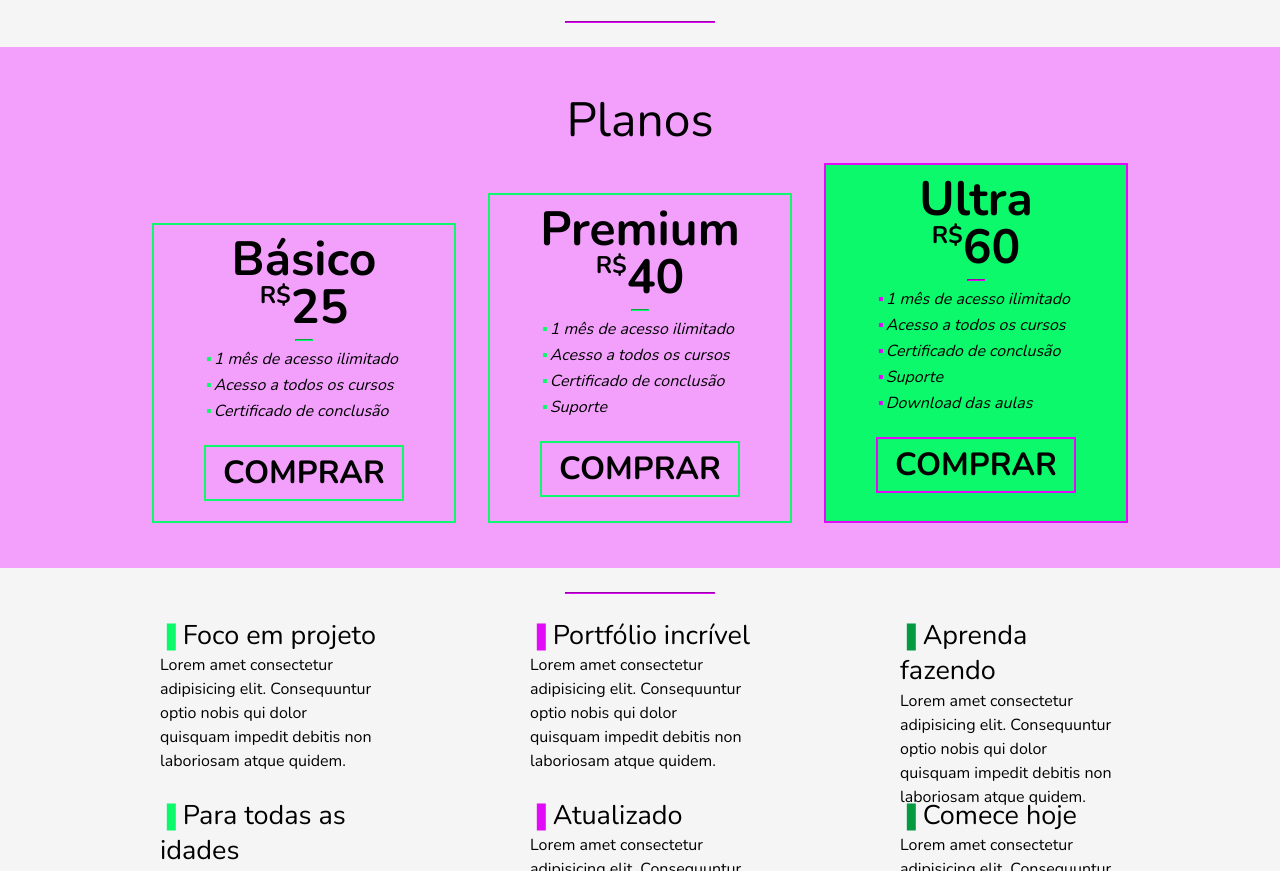
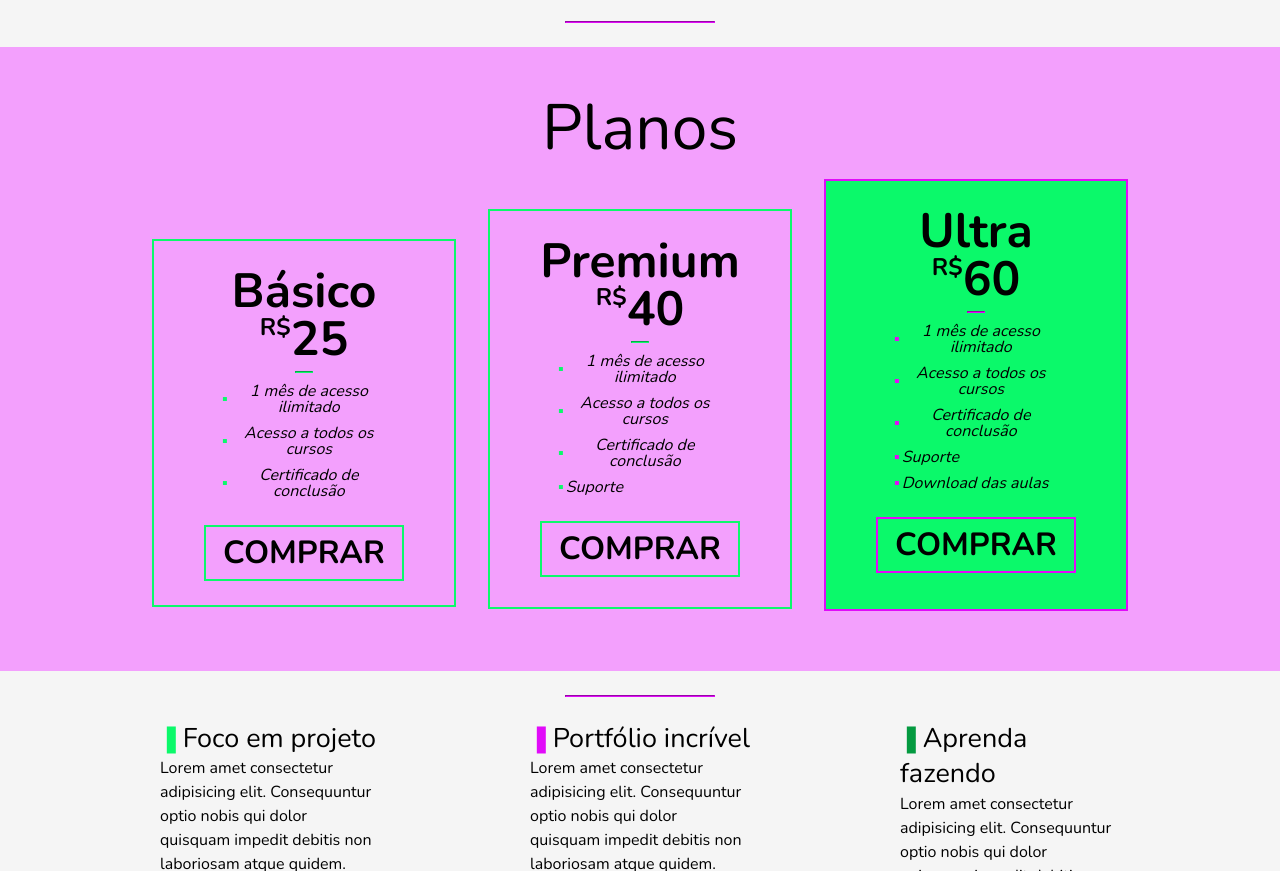
Before and after one commit to GuilhermeZalla/frontboxcursos, a plain HTML site: page index.html in a window 1280 px wide. Shown: the part 1135-2006 px from the top of the page. Drawn offline with nearby package versions, Linux system fonts and the light colour scheme.

Commit message:
Update styles.css

```diff
--- a/css/styles.css
+++ b/css/styles.css
@@ -196,7 +196,7 @@ hr {
 
 .planos {
     background-color: var(--clr-pink-lighter);
-    padding: 30px;
+    padding: 30px 0 60px 0;
     display: flex;
     justify-content: center;
     flex-direction: column;
@@ -207,13 +207,12 @@ hr {
     display: flex;
     justify-content: center;
     flex-wrap: wrap;
-    padding-bottom: 15px;
 }
 
 .section-planos_title {
     margin: 0 0 1.2rem 0;
     padding-top: 1.2rem;
-    font-size: 48px;
+    font-size: 4rem;
     font-weight: normal;
     text-align: center;
 }
@@ -224,30 +223,31 @@ hr {
     border: 2px solid var(--clr-green-light);
     text-align: center;
     margin: auto 16px;
+    padding: 16px;
 }
 
 .planos-body_1 {
     margin-top: 60px;
-    height: 18.7rem;
+    height: 23rem;
     width: 19rem;
 }
 
 .planos-body_2 {
     margin-top: 30px;
-    height: 20.6rem;
+    height: 25rem;
     width: 19rem;
 }
 
 .planos-body_3 {
     background-color: var(--clr-green-light);
     border: 2px solid var(--clr-pink-light);
-    height: 22.5rem;
+    height: 27rem;
     width: 19rem;
 }
 
 .type-title {
     margin-top: 10px;
-    font-size: 48px;
+    font-size: 3rem;
     font-weight: 700;
 }
 
```
